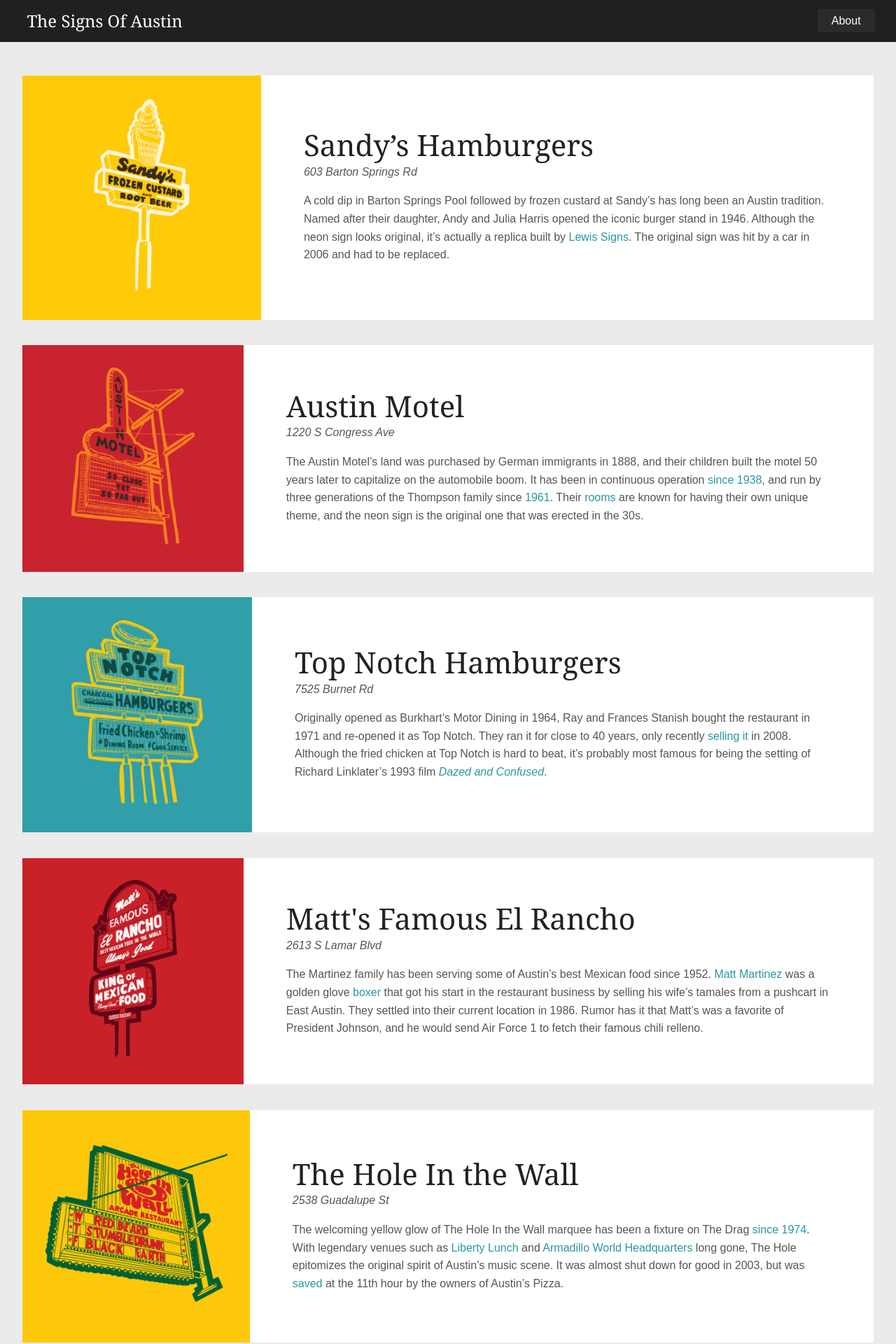
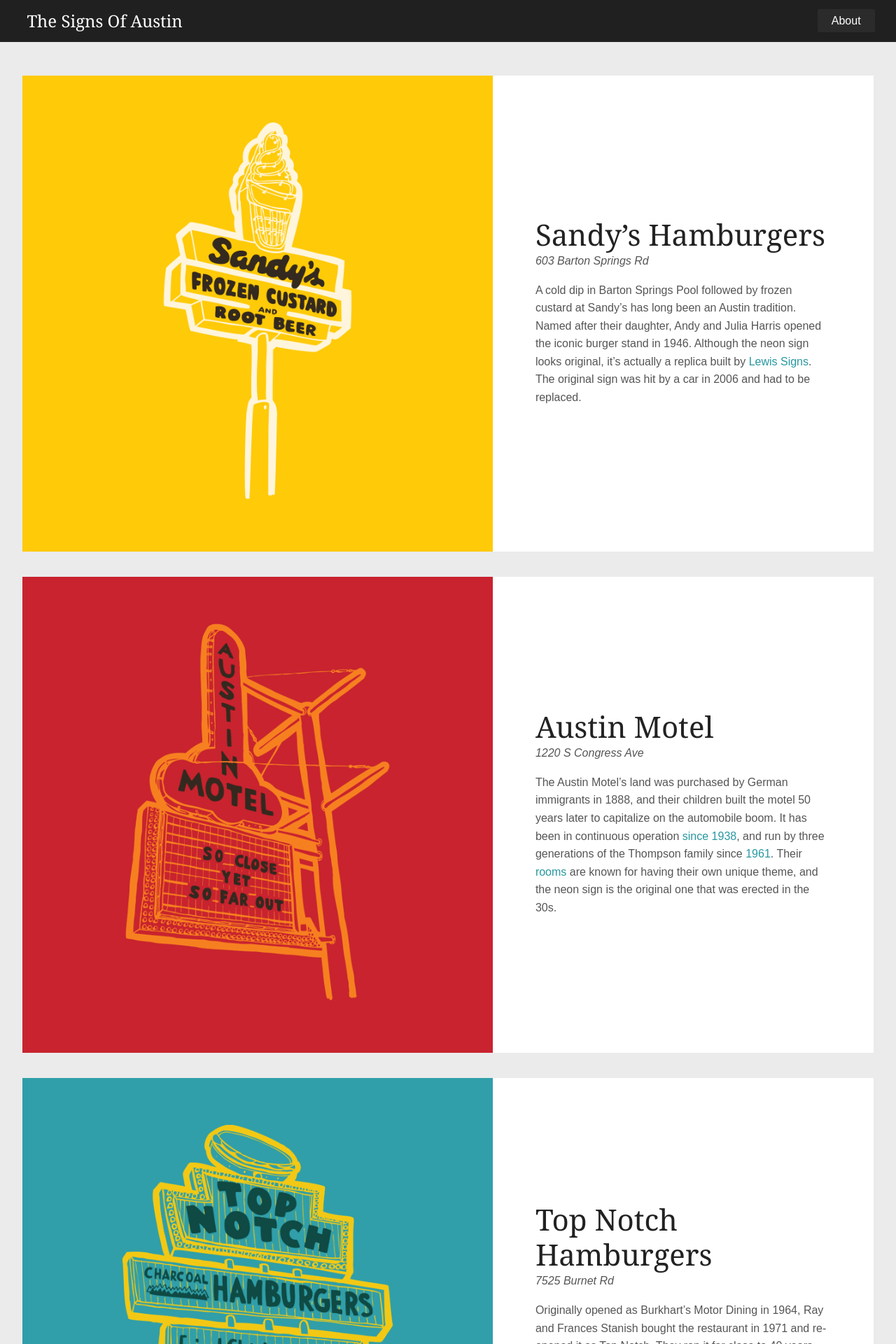
Before and after one commit to raygunray/thesignsofaustin.com, a Jekyll site: the page built from index.html, in a window 1280 px wide. Shown: the top 1920 px of the page at 70% size. Built offline with Jekyll 4.4.1, drawn with Linux system fonts in a browser that asks for light colours; the list of posts is cut into pages by our own code.

Commit message:
Updated flexbox sign/description widths for #2 with flex shorthand

```diff
--- a/_sass/_posts.scss
+++ b/_sass/_posts.scss
@@ -48,12 +48,14 @@
     display: -webkit-flex;
     display: flex;
     margin-bottom: 3%;
+
   }
   .illo {
-    width: 90%;
-    max-width: 900px;
+    flex: 2 1000px;
+
   }
   .description {
     padding: 1.5% 5%;
+    flex: 1 750px;
   }
 }
```
